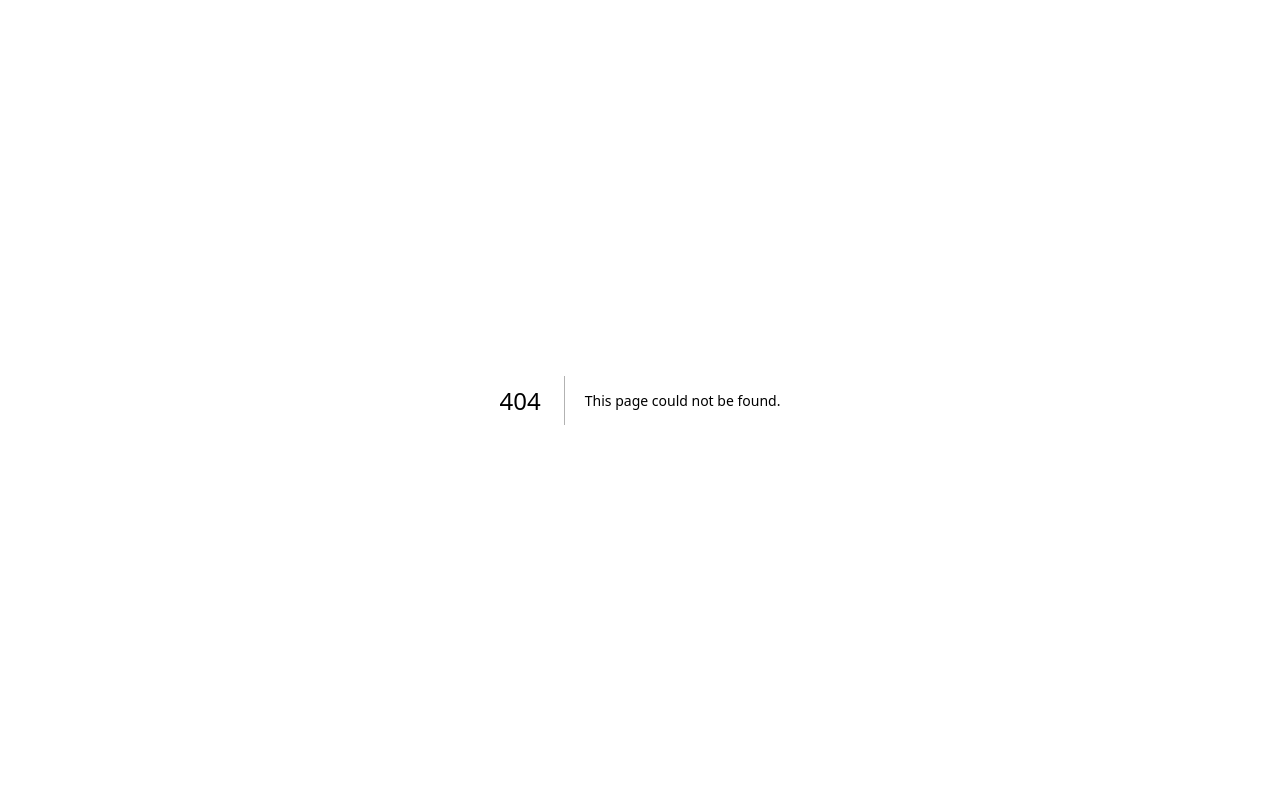
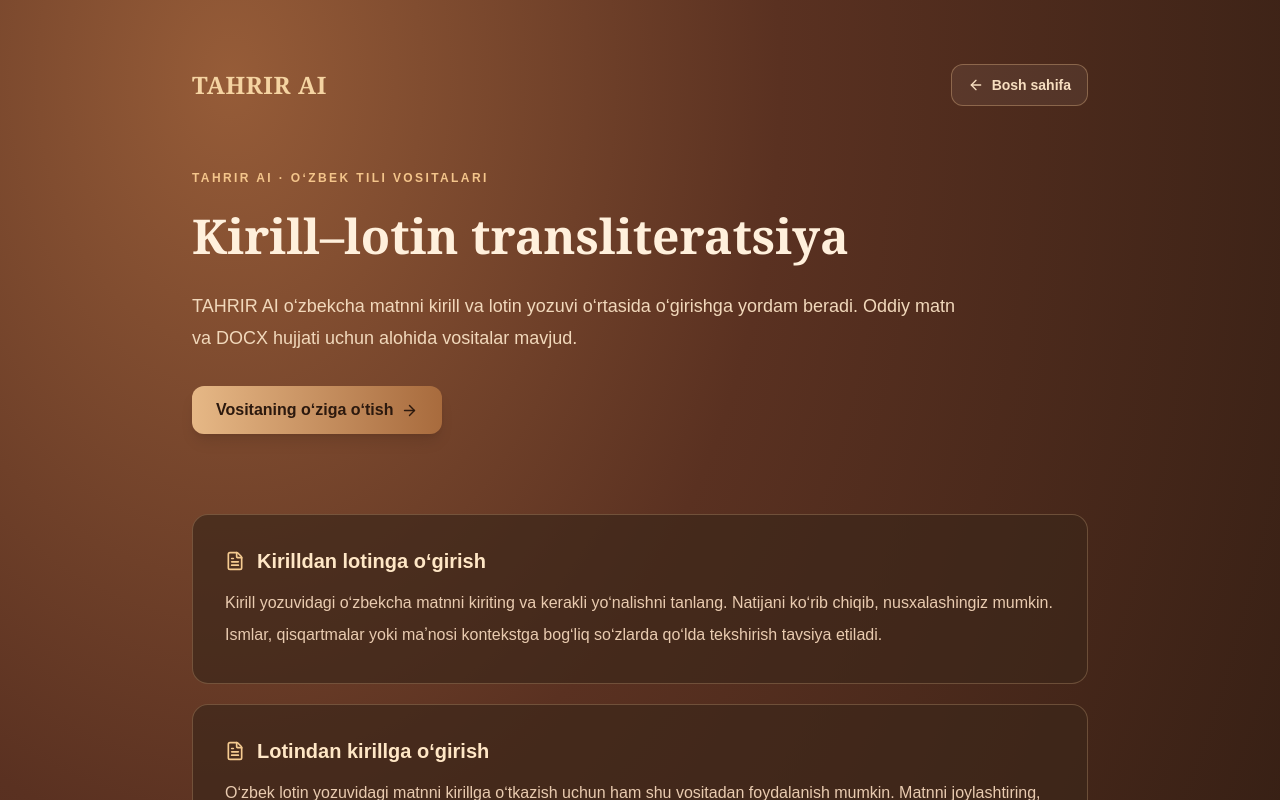
Before and after one commit to Mirodiluser/frontend, a Next.js app: page /kirill-lotin in a window 1280 px wide. Before the commit this address had no page. Shown: the top 800 px of the page. Built offline with nearby package versions, Linux system fonts and the light colour scheme.

Commit message:
seo: add substantive indexable Uzbek-language guide for kirill-lotin

```diff
--- /dev/null
+++ b/app/kirill-lotin/page.tsx
@@ -0,0 +1,50 @@
+import type { Metadata } from "next";
+import Link from "next/link";
+import { ArrowLeft, ArrowRight, FileText, ShieldCheck } from "lucide-react";
+
+export const metadata: Metadata = {
+  title: "Kirill lotin transliteratsiya — oʻzbek matni va DOCX | TAHRIR AI",
+  description: "Kirilldan lotinga va lotindan kirillga oʻzbekcha matnni oʻgirish. TAHRIR AI matn transliteratsiyasi hamda DOCX hujjatlari uchun alohida xizmatni taqdim etadi.",
+  alternates: { canonical: "/kirill-lotin" },
+  openGraph: {
+    title: "Kirill lotin transliteratsiya — oʻzbek matni va DOCX | TAHRIR AI",
+    description: "Kirilldan lotinga va lotindan kirillga oʻzbekcha matnni oʻgirish. TAHRIR AI matn transliteratsiyasi hamda DOCX hujjatlari uchun alohida xizmatni taqdim etadi.",
+    url: "https://tahrirai.uz/kirill-lotin",
+  },
+};
+const sections = [["Kirilldan lotinga oʻgirish","Kirill yozuvidagi oʻzbekcha matnni kiriting va kerakli yoʻnalishni tanlang. Natijani koʻrib chiqib, nusxalashingiz mumkin. Ismlar, qisqartmalar yoki maʼnosi kontekstga bogʻliq soʻzlarda qoʻlda tekshirish tavsiya etiladi."],["Lotindan kirillga oʻgirish","Oʻzbek lotin yozuvidagi matnni kirillga oʻtkazish uchun ham shu vositadan foydalanish mumkin. Matnni joylashtiring, yoʻnalishni almashtiring va hosil boʻlgan variantni tekshiring."],["DOCX hujjatlarni transliteratsiya qilish","Hujjatlar uchun DOCX Transliteration PRO boʻlimi mavjud. U Word faylidagi matnni kerakli yozuvga oʻgirishga va jadval, shrift hamda formatlashni imkon qadar saqlashga moʻljallangan. Xizmat narxi ishni boshlashdan oldin koʻrsatiladi."],["Matn va hujjat oʻrtasidagi farq","Oddiy matnni oʻgirish natijasini darhol nusxalash qulay. DOCX rejimi esa mavjud Word hujjatini alohida fayl sifatida qayta ishlash uchun xizmat qiladi. Murakkab hujjatlardagi ayrim elementlarni qoʻlda tekshirish foydali."]];
+export default function FeaturePage() {
+  return (
+    <main className="min-h-screen bg-[radial-gradient(ellipse_at_18%_5%,#965C38_0%,#5A3121_37%,#27180F_100%)] px-4 py-10 text-[#FFF0D9] sm:px-8 sm:py-16">
+      <div className="mx-auto max-w-4xl">
+        <nav className="flex items-center justify-between gap-3">
+          <Link href="/" className="font-serif text-2xl font-bold tracking-wide text-[#F5D4A2]">TAHRIR AI</Link>
+          <Link href="/" className="inline-flex items-center gap-2 rounded-xl border border-[#EDC08C]/35 bg-white/[0.06] px-4 py-2.5 text-sm font-semibold text-[#F7DEC0] transition hover:bg-white/[0.13]"><ArrowLeft size={16} /> Bosh sahifa</Link>
+        </nav>
+        <header className="mt-16 max-w-3xl">
+          <p className="text-xs font-bold uppercase tracking-[0.2em] text-[#F4C58B]">TAHRIR AI · Oʻzbek tili vositalari</p>
+          <h1 className="mt-5 font-serif text-4xl font-bold leading-tight text-[#FFF0DC] sm:text-5xl">Kirill–lotin transliteratsiya</h1>
+          <p className="mt-6 text-base leading-8 text-[#F1D8BB] sm:text-lg">TAHRIR AI oʻzbekcha matnni kirill va lotin yozuvi oʻrtasida oʻgirishga yordam beradi. Oddiy matn va DOCX hujjati uchun alohida vositalar mavjud.</p>
+          <Link href="/" className="mt-8 inline-flex items-center gap-2 rounded-xl bg-gradient-to-r from-[#E6B886] to-[#A86B3D] px-6 py-3 font-bold text-[#2C190E] shadow-lg transition hover:brightness-110">
+            Vositaning oʻziga oʻtish <ArrowRight size={17}/>
+          </Link>
+        </header>
+        <div className="mt-16 grid gap-5 sm:mt-20">
+          {sections.map(([heading,content])=>(
+            <section key={heading} className="rounded-2xl border border-[#F3C794]/25 bg-[#3D271B]/70 p-6 sm:p-8">
+              <div className="mb-3 flex items-center gap-3 text-[#F5CB91]"><FileText size={20}/><h2 className="text-xl font-bold text-[#FFE7C6]">{heading}</h2></div>
+              <p className="text-sm leading-8 text-[#E9CBB0] sm:text-base">{content}</p>
+            </section>
+          ))}
+        </div>
+        <aside className="mt-10 flex items-start gap-3 rounded-xl border border-[#E9C791]/30 bg-[#21170F]/60 p-5 text-sm leading-7 text-[#E5C8AA]"><ShieldCheck size={23} className="mt-1 shrink-0 text-[#F5CB91]"/> Natijalarni tekshirish foydali: avtomatik ishlov berish har bir hujjat yoki matn uchun mukammal natijani kafolatlamaydi.</aside>
+        <footer className="mt-12 flex flex-wrap gap-5 border-t border-[#ECC08B]/20 pt-6 text-sm text-[#E3BE98]">
+          <Link href="/" className="hover:underline">Bosh sahifa</Link>
+          <Link href="/about" className="hover:underline">TAHRIR AI haqida</Link>
+          <Link href="/imlo-tekshirish" className="hover:underline">Imlo tekshirish</Link>
+          <Link href="/kirill-lotin" className="hover:underline">Kirill–lotin</Link>
+        </footer>
+      </div>
+    </main>
+  );
+}
```
